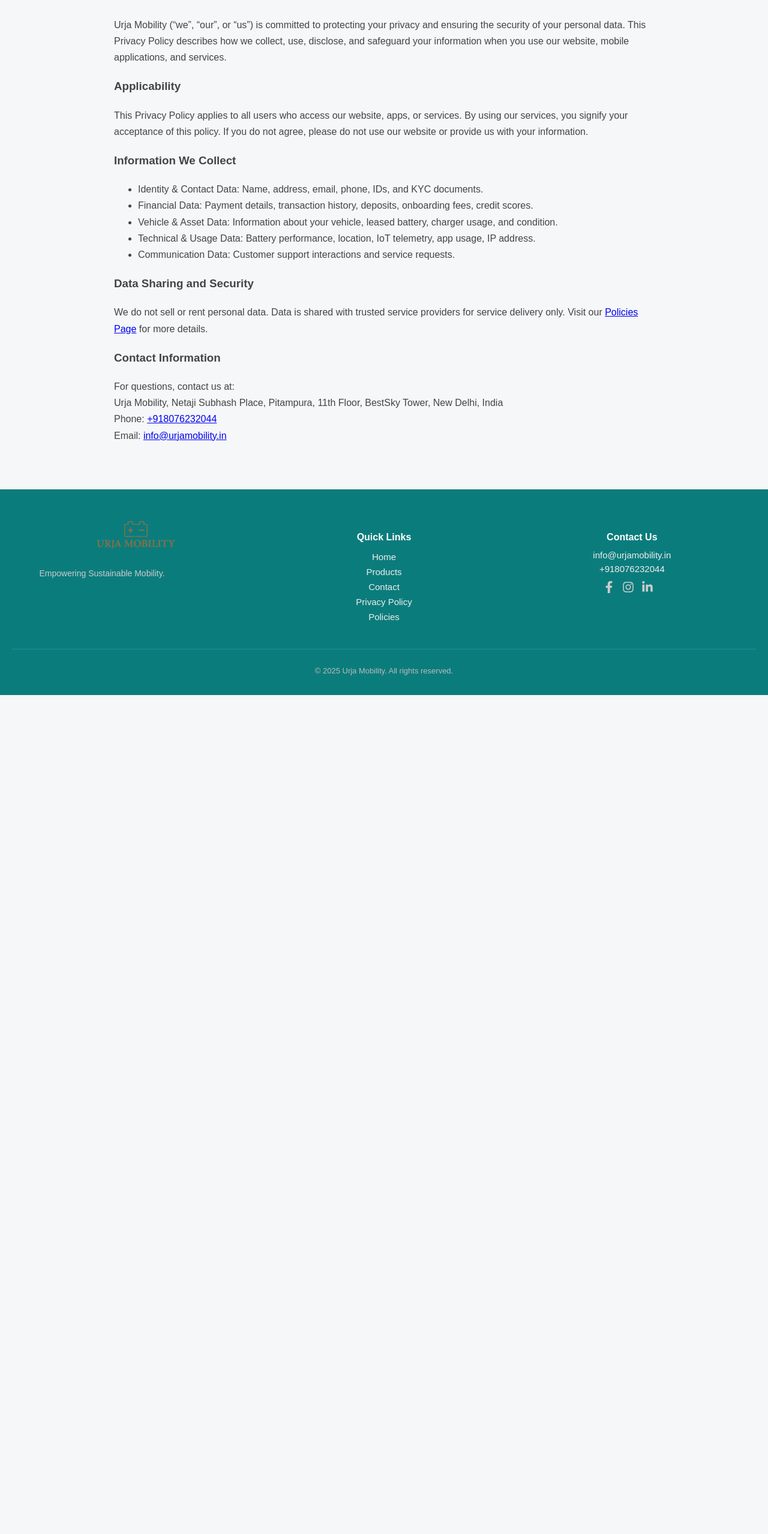
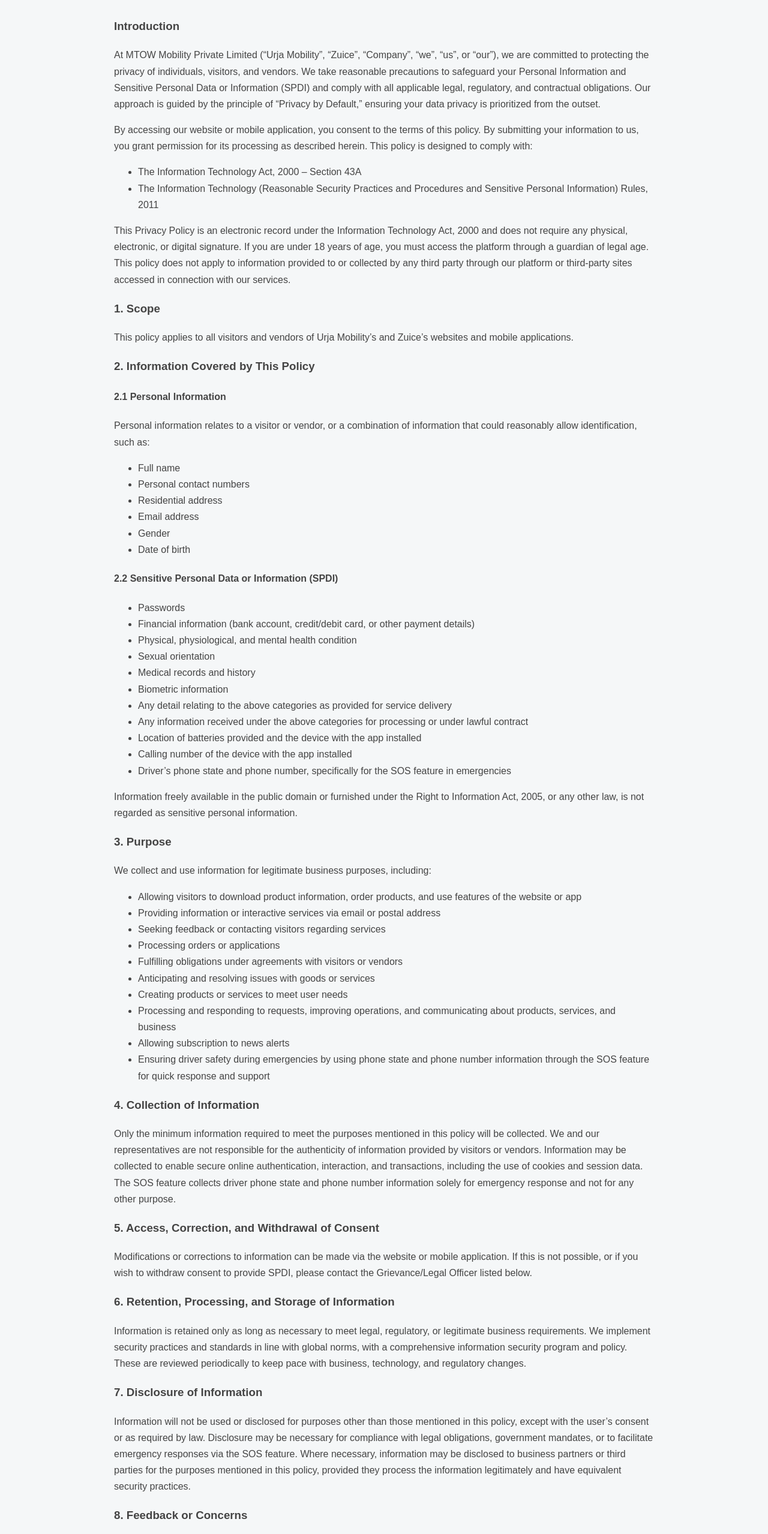
Before and after one commit to geniacc/urja-mobility-final, a React (Vite) app: page /policies/privacy in a window 1280 px wide. Shown: the part 188-2746 px from the top of the page at 60% size. Before the commit the page ends 1347 px from the top, so only its background shows below. Built offline with nearby package versions, Linux system fonts and the light colour scheme; the HTML template or start-up script is replaced by a standard one.

Commit message:
Updated privacy policy, removed staff loan, and franchise image section

```diff
--- a/src/components/Franchise.jsx
+++ b/src/components/Franchise.jsx
@@ -1,7 +1,6 @@
 import React, { useState } from "react";
 import { useNavigate } from "react-router-dom";
 import "./Franchise.css";
-import franchiseImage from "../assets/franchise.jpg";
 import { FaChevronDown, FaChevronUp } from "react-icons/fa";
 
 export default function Franchise() {
@@ -65,10 +64,6 @@
             📞 Contact Franchise Team
           </button>
         </div>
-
-        <div className="franchise-media">
-          <img src={franchiseImage} alt="Franchise with Urja Mobility" />
-        </div>
       </div>
 
       <div className="franchise-accordion">
--- a/src/components/Policies.jsx
+++ b/src/components/Policies.jsx
@@ -1,6 +1,14 @@
 import React from "react";
 import { Link } from "react-router-dom";
-import { FaShieldAlt, FaBullhorn, FaLock, FaUndo, FaExclamationTriangle, FaHashtag, FaUserTie, FaFileContract } from "react-icons/fa";
+import {
+  FaShieldAlt,
+  FaBullhorn,
+  FaLock,
+  FaUndo,
+  FaExclamationTriangle,
+  FaHashtag,
+  FaFileContract
+} from "react-icons/fa";
 import "./Policies.css";
 
 export default function Policies() {
@@ -34,10 +42,6 @@
           <FaHashtag className="policy-icon" /> Social Media Policy
         </Link>
 
-        <Link to="/policies/staff-loan" className="policy-btn">
-          <FaUserTie className="policy-icon" /> Staff Loan & Salary Advance
-        </Link>
-
         <Link to="/policies/terms-conditions" className="policy-btn">
           <FaFileContract className="policy-icon" /> Terms & Conditions
         </Link>
--- a/src/components/PrivacyPolicy.jsx
+++ b/src/components/PrivacyPolicy.jsx
@@ -5,44 +5,110 @@
   return (
     <div className="policy-detail">
       <h1>Privacy Policy</h1>
+
+      <h3>Introduction</h3>
       <p>
-        Urja Mobility (“we”, “our”, or “us”) is committed to protecting your privacy
-        and ensuring the security of your personal data. This Privacy Policy describes
-        how we collect, use, disclose, and safeguard your information when you use our
-        website, mobile applications, and services.
+        At MTOW Mobility Private Limited (“Urja Mobility”, “Zuice”, “Company”, “we”, “us”, or “our”), we are committed to protecting the privacy of individuals, visitors, and vendors. We take reasonable precautions to safeguard your Personal Information and Sensitive Personal Data or Information (SPDI) and comply with all applicable legal, regulatory, and contractual obligations. Our approach is guided by the principle of “Privacy by Default,” ensuring your data privacy is prioritized from the outset.
+      </p>
+      <p>
+        By accessing our website or mobile application, you consent to the terms of this policy. By submitting your information to us, you grant permission for its processing as described herein. This policy is designed to comply with:
+        <ul>
+          <li>The Information Technology Act, 2000 – Section 43A</li>
+          <li>The Information Technology (Reasonable Security Practices and Procedures and Sensitive Personal Information) Rules, 2011</li>
+        </ul>
+      </p>
+      <p>
+        This Privacy Policy is an electronic record under the Information Technology Act, 2000 and does not require any physical, electronic, or digital signature. If you are under 18 years of age, you must access the platform through a guardian of legal age. This policy does not apply to information provided to or collected by any third party through our platform or third-party sites accessed in connection with our services.
       </p>
 
-      <h3>Applicability</h3>
+      <h3>1. Scope</h3>
       <p>
-        This Privacy Policy applies to all users who access our website, apps, or services.
-        By using our services, you signify your acceptance of this policy. If you do not agree,
-        please do not use our website or provide us with your information.
+        This policy applies to all visitors and vendors of Urja Mobility’s and Zuice’s websites and mobile applications.
       </p>
 
-      <h3>Information We Collect</h3>
+      <h3>2. Information Covered by This Policy</h3>
+
+      <h4>2.1 Personal Information</h4>
+      <p>
+        Personal information relates to a visitor or vendor, or a combination of information that could reasonably allow identification, such as:
+      </p>
       <ul>
-        <li>Identity & Contact Data: Name, address, email, phone, IDs, and KYC documents.</li>
-        <li>Financial Data: Payment details, transaction history, deposits, onboarding fees, credit scores.</li>
-        <li>Vehicle & Asset Data: Information about your vehicle, leased battery, charger usage, and condition.</li>
-        <li>Technical & Usage Data: Battery performance, location, IoT telemetry, app usage, IP address.</li>
-        <li>Communication Data: Customer support interactions and service requests.</li>
+        <li>Full name</li>
+        <li>Personal contact numbers</li>
+        <li>Residential address</li>
+        <li>Email address</li>
+        <li>Gender</li>
+        <li>Date of birth</li>
       </ul>
 
-      <h3>Data Sharing and Security</h3>
+      <h4>2.2 Sensitive Personal Data or Information (SPDI)</h4>
+      <ul>
+        <li>Passwords</li>
+        <li>Financial information (bank account, credit/debit card, or other payment details)</li>
+        <li>Physical, physiological, and mental health condition</li>
+        <li>Sexual orientation</li>
+        <li>Medical records and history</li>
+        <li>Biometric information</li>
+        <li>Any detail relating to the above categories as provided for service delivery</li>
+        <li>Any information received under the above categories for processing or under lawful contract</li>
+        <li>Location of batteries provided and the device with the app installed</li>
+        <li>Calling number of the device with the app installed</li>
+        <li>Driver’s phone state and phone number, specifically for the SOS feature in emergencies</li>
+      </ul>
       <p>
-        We do not sell or rent personal data. Data is shared with trusted service providers for service delivery only.
-        Visit our <a href="/policies">Policies Page</a> for more details.
+        Information freely available in the public domain or furnished under the Right to Information Act, 2005, or any other law, is not regarded as sensitive personal information.
       </p>
 
-      <h3>Contact Information</h3>
+      <h3>3. Purpose</h3>
+      <p>We collect and use information for legitimate business purposes, including:</p>
+      <ul>
+        <li>Allowing visitors to download product information, order products, and use features of the website or app</li>
+        <li>Providing information or interactive services via email or postal address</li>
+        <li>Seeking feedback or contacting visitors regarding services</li>
+        <li>Processing orders or applications</li>
+        <li>Fulfilling obligations under agreements with visitors or vendors</li>
+        <li>Anticipating and resolving issues with goods or services</li>
+        <li>Creating products or services to meet user needs</li>
+        <li>Processing and responding to requests, improving operations, and communicating about products, services, and business</li>
+        <li>Allowing subscription to news alerts</li>
+        <li>Ensuring driver safety during emergencies by using phone state and phone number information through the SOS feature for quick response and support</li>
+      </ul>
+
+      <h3>4. Collection of Information</h3>
       <p>
-        For questions, contact us at:
-        <br />
-        Urja Mobility, Netaji Subhash Place, Pitampura, 11th Floor, BestSky Tower, New Delhi, India
-        <br />
-        Phone: <a href="tel:+918076232044">+918076232044</a>
+        Only the minimum information required to meet the purposes mentioned in this policy will be collected. We and our representatives are not responsible for the authenticity of information provided by visitors or vendors.
+        Information may be collected to enable secure online authentication, interaction, and transactions, including the use of cookies and session data. The SOS feature collects driver phone state and phone number information solely for emergency response and not for any other purpose.
+      </p>
+
+      <h3>5. Access, Correction, and Withdrawal of Consent</h3>
+      <p>
+        Modifications or corrections to information can be made via the website or mobile application. If this is not possible, or if you wish to withdraw consent to provide SPDI, please contact the Grievance/Legal Officer listed below.
+      </p>
+
+      <h3>6. Retention, Processing, and Storage of Information</h3>
+      <p>
+        Information is retained only as long as necessary to meet legal, regulatory, or legitimate business requirements.
+        We implement security practices and standards in line with global norms, with a comprehensive information security program and policy. These are reviewed periodically to keep pace with business, technology, and regulatory changes.
+      </p>
+
+      <h3>7. Disclosure of Information</h3>
+      <p>
+        Information will not be used or disclosed for purposes other than those mentioned in this policy, except with the user’s consent or as required by law.
+        Disclosure may be necessary for compliance with legal obligations, government mandates, or to facilitate emergency responses via the SOS feature.
+        Where necessary, information may be disclosed to business partners or third parties for the purposes mentioned in this policy, provided they process the information legitimately and have equivalent security practices.
+      </p>
+
+      <h3>8. Feedback or Concerns</h3>
+      <p>
+        For feedback or concerns, please contact:
         <br />
         Email: <a href="mailto:info@urjamobility.in">info@urjamobility.in</a>
+        <br />
+        Phone: <a href="tel:+918076232044">+91 8076232044</a>
+      </p>
+
+      <p>
+        Urja Mobility and Zuice, under MTOW Mobility Private Limited, are committed to sustainable and eco-friendly practices in all aspects of operations, including data privacy and security.
       </p>
     </div>
   );
```
Also changed, not shown: src/assets/franchise.jpg (deleted), 4 other files (tests, documents, lock files or other folders).
